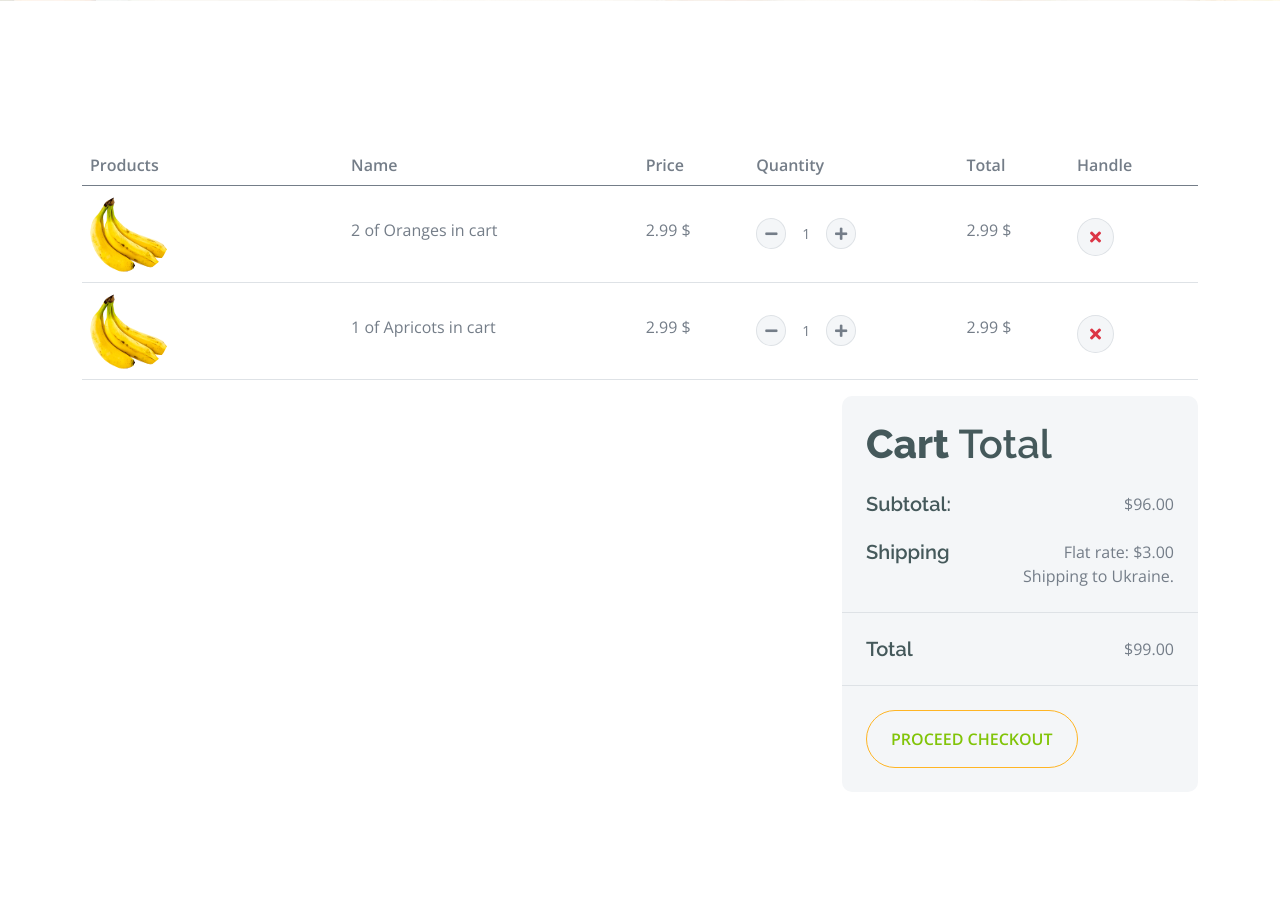
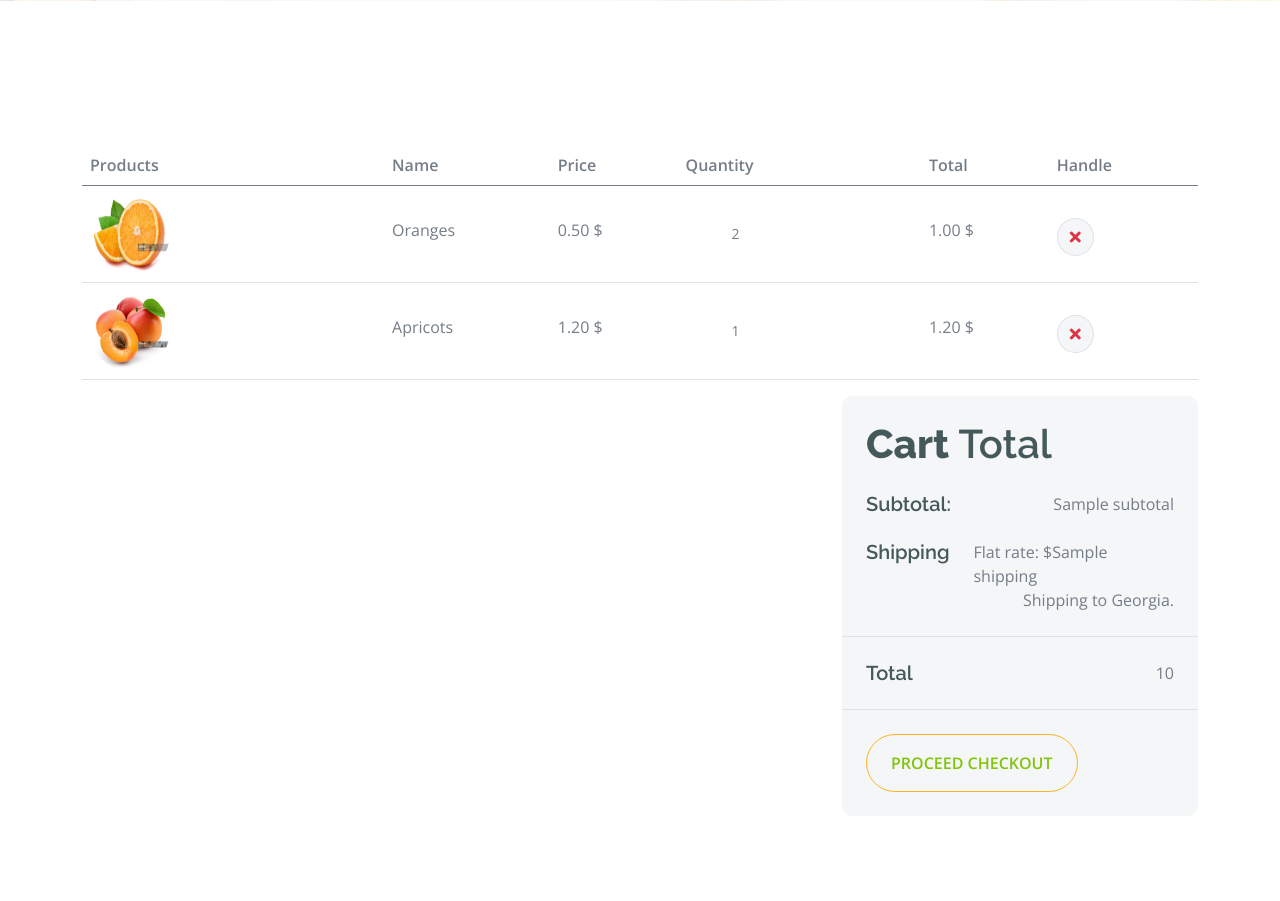
Before and after one commit to LeksoToriashvili/django_store, a Django app: template order/templates/cart.html in a window 1280 px wide. Shown: the part 573-1474 px from the top of the page. Run offline with Django 5.2, Linux system fonts and the light colour scheme; data comes from the database, SQL or seed files in the repository; the template is opened without the code that fills it: values named after a table or form of the project are taken from there, most other values are stand-ins (such as "Sample title", 1, 10 or a date in 2020); some libraries are stand-ins or nearby versions.

Commit message:
added cart page

```diff
--- a/order/models.py
+++ b/order/models.py
@@ -21,3 +21,7 @@ class CartItem(models.Model):
 
     def __str__(self):
         return f"{self.quantity} of {self.product.name} in cart"
+
+    @property
+    def total_price(self):
+        return self.quantity * self.product.price
--- a/order/templates/cart.html
+++ b/order/templates/cart.html
@@ -4,7 +4,7 @@
 <head>
     <meta charset="UTF-8">
     {% block title %}
-        <title>Cart</title>
+        <title>{{ user.username }}'s Cart</title>
     {% endblock %}
 </head>
 {% block body %}
@@ -28,32 +28,22 @@
                             <tr>
                                 <th scope="row">
                                     <div class="d-flex align-items-center">
-                                        <img src="img/vegetable-item-3.png" class="img-fluid me-5 rounded-circle" style="width: 80px; height: 80px;" alt="">
+                                        <img src="/media/{{ cart_item.product.image }}" class="img-fluid me-5 rounded-circle" style="width: 80px; height: 80px;" alt="">
                                     </div>
                                 </th>
                                 <td>
-                                    <p class="mb-0 mt-4">{{ cart_item }}</p>
+                                    <p class="mb-0 mt-4">{{ cart_item.product.name }}</p>
                                 </td>
                                 <td>
-                                    <p class="mb-0 mt-4">2.99 $</p>
+                                    <p class="mb-0 mt-4">{{ cart_item.product.price }} $</p>
                                 </td>
                                 <td>
                                     <div class="input-group quantity mt-4" style="width: 100px;">
-                                        <div class="input-group-btn">
-                                            <button class="btn btn-sm btn-minus rounded-circle bg-light border">
-                                            <i class="fa fa-minus"></i>
-                                            </button>
-                                        </div>
-                                        <input type="text" class="form-control form-control-sm text-center border-0" value="1">
-                                        <div class="input-group-btn">
-                                            <button class="btn btn-sm btn-plus rounded-circle bg-light border">
-                                                <i class="fa fa-plus"></i>
-                                            </button>
-                                        </div>
+                                        <input type="text" class="form-control form-control-sm text-center border-0" value="{{ cart_item.quantity }}">
                                     </div>
                                 </td>
                                 <td>
-                                    <p class="mb-0 mt-4">2.99 $</p>
+                                    <p class="mb-0 mt-4">{{ cart_item.total_price }} $</p>
                                 </td>
                                 <td>
                                     <button class="btn btn-md rounded-circle bg-light border mt-4">
@@ -73,19 +63,19 @@
                                 <h1 class="display-6 mb-4">Cart <span class="fw-normal">Total</span></h1>
                                 <div class="d-flex justify-content-between mb-4">
                                     <h5 class="mb-0 me-4">Subtotal:</h5>
-                                    <p class="mb-0">$96.00</p>
+                                    <p class="mb-0">{{ subtotal }}</p>
                                 </div>
                                 <div class="d-flex justify-content-between">
                                     <h5 class="mb-0 me-4">Shipping</h5>
                                     <div class="">
-                                        <p class="mb-0">Flat rate: $3.00</p>
+                                        <p class="mb-0">Flat rate: ${{ shipping }}</p>
                                     </div>
                                 </div>
-                                <p class="mb-0 text-end">Shipping to Ukraine.</p>
+                                <p class="mb-0 text-end">Shipping to Georgia.</p>
                             </div>
                             <div class="py-4 mb-4 border-top border-bottom d-flex justify-content-between">
                                 <h5 class="mb-0 ps-4 me-4">Total</h5>
-                                <p class="mb-0 pe-4">$99.00</p>
+                                <p class="mb-0 pe-4">{{ total }}</p>
                             </div>
                             <button class="btn border-secondary rounded-pill px-4 py-3 text-primary text-uppercase mb-4 ms-4" type="button">Proceed Checkout</button>
                         </div>
```
Also changed, not shown: order/views.py (+19 -1 lines), db.sqlite3.
